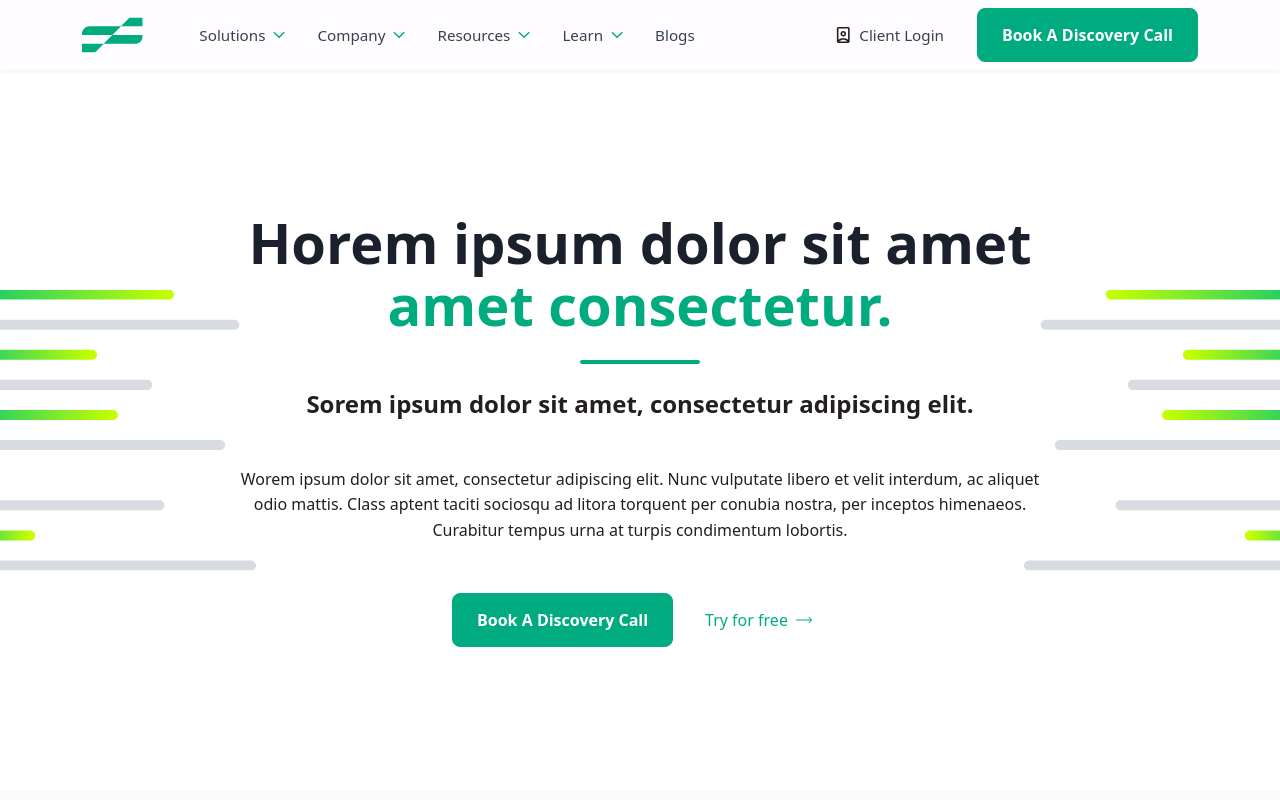
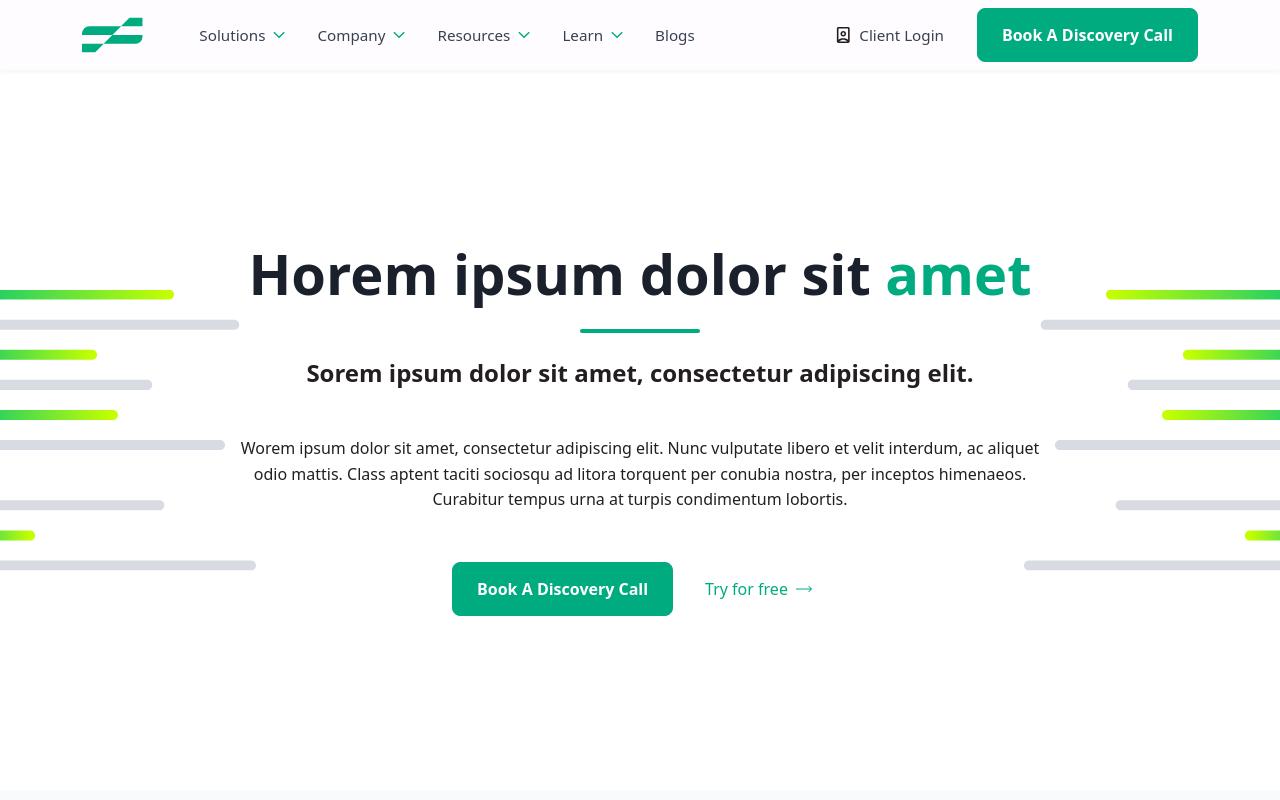
Before and after one commit to shubham151/blogs, a React (Vite) app: page / in a window 1280 px wide. Shown: the top 800 px of the page. Built offline with nearby package versions, Linux system fonts and the light colour scheme.

Commit message:
Refactor HeroSection

```diff
--- a/src/components/Header/HeaderActions.jsx
+++ b/src/components/Header/HeaderActions.jsx
@@ -1,6 +1,6 @@
 import Button from "../Button/Button";
 import personBook from "../../assets/person-book.svg";
-import { HeaderConstant } from "./HeaderConstant";
+import { ClientLoginLabel, BookDiscoveryCallLabel } from "./HeaderConstant";
 
 const HeaderActions = () => {
   return (
@@ -9,11 +9,11 @@ const HeaderActions = () => {
         variant="secondary"
         startIcon={<img src={personBook} alt="user" width="16" height="16" />}
       >
-        {HeaderConstant.ClientLoginLabel}
+        {ClientLoginLabel}
       </Button>
 
       <Button variant="primary" to="/book-discovery-call" size="lg">
-        {HeaderConstant.BookDiscoveryCallLabel}
+        {BookDiscoveryCallLabel}
       </Button>
     </div>
   );
--- a/src/components/Header/HeaderConstant.js
+++ b/src/components/Header/HeaderConstant.js
@@ -1,11 +1,9 @@
-export const HeaderConstant = {
-  NavigationItems: [
-    { label: "Solutions", href: "/solutions", hasDropdown: true },
-    { label: "Company", href: "/company", hasDropdown: true },
-    { label: "Resources", href: "/resources", hasDropdown: true },
-    { label: "Learn", href: "/learn", hasDropdown: true },
-    { label: "Blogs", href: "/blog", hasDropdown: false },
-  ],
-  BookDiscoveryCallLabel: "Book A Discovery Call",
-  ClientLoginLabel: "Client Login",
-};
+export const NAVIGATION_ITEMS = [
+  { label: "Solutions", href: "/solutions", hasDropdown: true },
+  { label: "Company", href: "/company", hasDropdown: true },
+  { label: "Resources", href: "/resources", hasDropdown: true },
+  { label: "Learn", href: "/learn", hasDropdown: true },
+  { label: "Blogs", href: "/blog", hasDropdown: false },
+];
+export const BookDiscoveryCallLabel = "Book A Discovery Call";
+export const ClientLoginLabel = "Client Login";
--- a/src/components/Header/NavigationMenu.jsx
+++ b/src/components/Header/NavigationMenu.jsx
@@ -1,12 +1,12 @@
 import { Link } from "react-router-dom";
 import arrowDown from "../../assets/arrow-down.svg";
 import styles from "./Header.module.css";
-import { HeaderConstant } from "./HeaderConstant";
+import { NAVIGATION_ITEMS } from "./HeaderConstant";
 
 const NavigationMenu = () => {
   return (
     <ul className="navbar-nav me-auto mb-2 mb-lg-0 ms-lg-4">
-      {HeaderConstant.NavigationItems.map((item, index) => (
+      {NAVIGATION_ITEMS.map((item, index) => (
         <li key={index} className="nav-item">
           <Link to={item.href} className={`nav-link ${styles.navLink}`}>
             {item.label}
--- /dev/null
+++ b/src/components/HeroSection/BackgroundDecor.jsx
@@ -0,0 +1,21 @@
+import polygonLines from "../../assets/polygon-lines.svg";
+import styles from "./HeroSection.module.css";
+
+const BackgroundDecor = () => {
+  return (
+    <div className={styles.backgroundDecor}>
+      <img
+        src={polygonLines}
+        alt=""
+        className={`${styles.polygonLines} ${styles.leftSide} d-none d-lg-block`}
+      />
+      <img
+        src={polygonLines}
+        alt=""
+        className={`${styles.polygonLines} ${styles.rightSide} d-none d-lg-block`}
+      />
+    </div>
+  );
+};
+
+export default BackgroundDecor;
--- /dev/null
+++ b/src/components/HeroSection/HeroActions.jsx
@@ -0,0 +1,37 @@
+import Button from "../Button/Button";
+import arrowRight from "../../assets/arrow-right.svg";
+import styles from "./HeroSection.module.css";
+import { HERO_ACTIONS } from "./HeroSectionConstants";
+
+const HeroActions = () => {
+  return (
+    <div
+      className={`${styles.heroActions} d-flex flex-column flex-sm-row justify-content-center align-items-center gap-3`}
+    >
+      {HERO_ACTIONS.map((action, index) => (
+        <Button
+          key={index}
+          variant={action.variant}
+          size={action.size}
+          className={styles[action.className]}
+          to={action.to}
+          endIcon={
+            action.hasArrow ? (
+              <img
+                src={arrowRight}
+                alt="arrow"
+                width="32"
+                height="32"
+                className={styles.arrowIcon}
+              />
+            ) : undefined
+          }
+        >
+          {action.text}
+        </Button>
+      ))}
+    </div>
+  );
+};
+
+export default HeroActions;
--- /dev/null
+++ b/src/components/HeroSection/HeroContent.jsx
@@ -0,0 +1,51 @@
+import styles from "./HeroSection.module.css";
+import { HERO_CONTENT } from "./HeroSectionConstants";
+
+const HeroContent = () => {
+  const renderTitle = () => {
+    const { text, highlights } = HERO_CONTENT.title;
+    let titleParts = [text];
+
+    highlights.forEach((highlight) => {
+      titleParts = titleParts.flatMap((part) =>
+        typeof part === "string"
+          ? part.split(highlight).reduce((acc, split, index) => {
+              if (index > 0) {
+                acc.push(
+                  <span key={highlight} className={styles.highlight}>
+                    {highlight}
+                  </span>
+                );
+              }
+              if (split) acc.push(split);
+              return acc;
+            }, [])
+          : [part]
+      );
+    });
+
+    return titleParts;
+  };
+
+  return (
+    <div className={`${styles.heroContent} text-center`}>
+      {/* Hero Title */}
+      <h1 className={`${styles.heroTitle} mb-3`}>{renderTitle()}</h1>
+
+      {/* Underline */}
+      <div className={`${styles.underline} mx-auto`}></div>
+
+      {/* Hero Subtitle */}
+      <h2 className={`${styles.heroSubtitle} mb-5`}>{HERO_CONTENT.subtitle}</h2>
+
+      {/* Hero Description */}
+      <div className="row justify-content-center mb-5">
+        <div className="col-12 col-md-10 col-lg-12">
+          <p className={styles.heroDescription}>{HERO_CONTENT.description}</p>
+        </div>
+      </div>
+    </div>
+  );
+};
+
+export default HeroContent;
--- a/src/components/HeroSection/HeroSection.jsx
+++ b/src/components/HeroSection/HeroSection.jsx
@@ -1,6 +1,6 @@
-import Button from "../Button/Button";
-import polygonLines from "../../assets/polygon-lines.svg";
-import arrowRight from "../../assets/arrow-right.svg";
+import BackgroundDecor from "./BackgroundDecor";
+import HeroContent from "./HeroContent";
+import HeroActions from "./HeroActions";
 import styles from "./HeroSection.module.css";
 
 const HeroSection = () => {
@@ -9,80 +9,9 @@ const HeroSection = () => {
       <div className="container-fluid">
         <div className="row justify-content-center">
           <div className="col-12 col-lg-10 col-xl-8">
-            {/* Background polygons */}
-            <div className={styles.backgroundDecor}>
-              <img
-                src={polygonLines}
-                alt=""
-                className={`${styles.polygonLines} ${styles.leftSide} d-none d-lg-block`}
-              />
-              <img
-                src={polygonLines}
-                alt=""
-                className={`${styles.polygonLines} ${styles.rightSide} d-none d-lg-block`}
-              />
-            </div>
-
-            <div className={`${styles.heroContent} text-center`}>
-              {/* Hero Title */}
-              <h1 className={`${styles.heroTitle} mb-3`}>
-                Horem ipsum dolor sit amet{" "}
-                <span className={styles.highlight}>amet</span>{" "}
-                <span className={styles.highlight}>consectetur.</span>
-              </h1>
-
-              {/* underline */}
-              <div className={`${styles.underline} mx-auto`}></div>
-
-              {/* Hero Subtitle */}
-              <h2 className={`${styles.heroSubtitle} mb-5`}>
-                Sorem ipsum dolor sit amet, consectetur adipiscing elit.
-              </h2>
-
-              {/* Hero Description */}
-              <div className="row justify-content-center mb-5">
-                <div className="col-12 col-md-10 col-lg-12">
-                  <p className={styles.heroDescription}>
-                    Worem ipsum dolor sit amet, consectetur adipiscing elit.
-                    Nunc vulputate libero et velit interdum, ac aliquet odio
-                    mattis. Class aptent taciti sociosqu ad litora torquent per
-                    conubia nostra, per inceptos himenaeos. Curabitur tempus
-                    urna at turpis condimentum lobortis.
-                  </p>
-                </div>
-              </div>
-
-              {/* Hero Actions */}
-              <div
-                className={`${styles.heroActions} d-flex flex-column flex-sm-row justify-content-center align-items-center gap-3`}
-              >
-                <Button
-                  variant="primary"
-                  size="lg"
-                  className={styles.primaryBtn}
-                  to="/book-discovery-call"
-                >
-                  Book A Discovery Call
-                </Button>
-
-                <Button
-                  variant="secondary"
-                  size="lg"
-                  className={styles.secondaryBtn}
-                  endIcon={
-                    <img
-                      src={arrowRight}
-                      alt="arrow"
-                      width="32"
-                      height="32"
-                      className={styles.arrowIcon}
-                    />
-                  }
-                >
-                  Try for free
-                </Button>
-              </div>
-            </div>
+            <BackgroundDecor />
+            <HeroContent />
+            <HeroActions />
           </div>
         </div>
       </div>
--- /dev/null
+++ b/src/components/HeroSection/HeroSectionConstants.js
@@ -0,0 +1,26 @@
+export const HERO_CONTENT = {
+  title: {
+    text: "Horem ipsum dolor sit amet",
+    highlights: ["amet", "consectetur."],
+  },
+  subtitle: "Sorem ipsum dolor sit amet, consectetur adipiscing elit.",
+  description:
+    "Worem ipsum dolor sit amet, consectetur adipiscing elit. Nunc vulputate libero et velit interdum, ac aliquet odio mattis. Class aptent taciti sociosqu ad litora torquent per conubia nostra, per inceptos himenaeos. Curabitur tempus urna at turpis condimentum lobortis.",
+};
+
+export const HERO_ACTIONS = [
+  {
+    variant: "primary",
+    size: "lg",
+    to: "/book-discovery-call",
+    text: "Book A Discovery Call",
+    className: "primaryBtn",
+  },
+  {
+    variant: "secondary",
+    size: "lg",
+    text: "Try for free",
+    className: "secondaryBtn",
+    hasArrow: true,
+  },
+];
```
